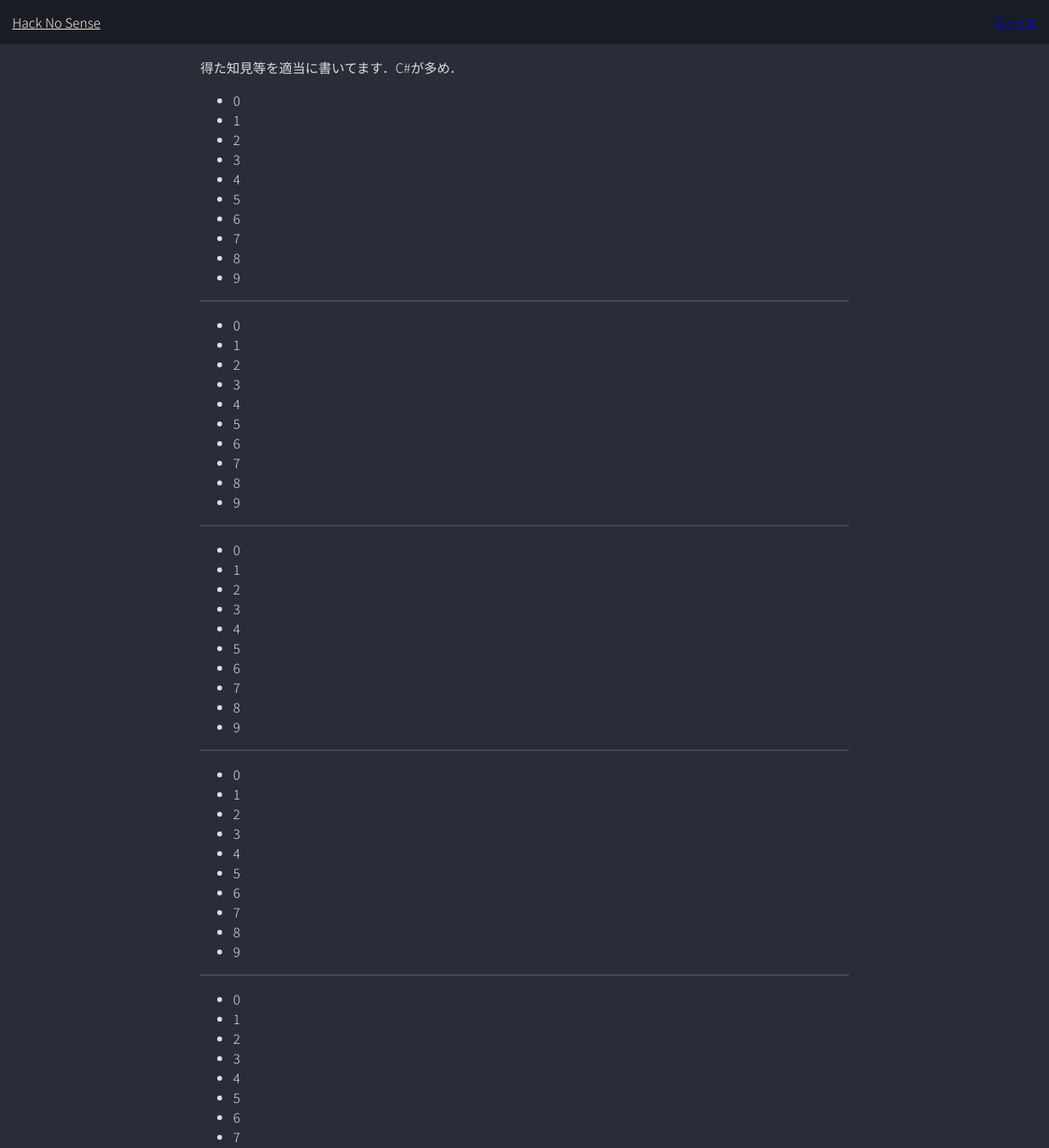
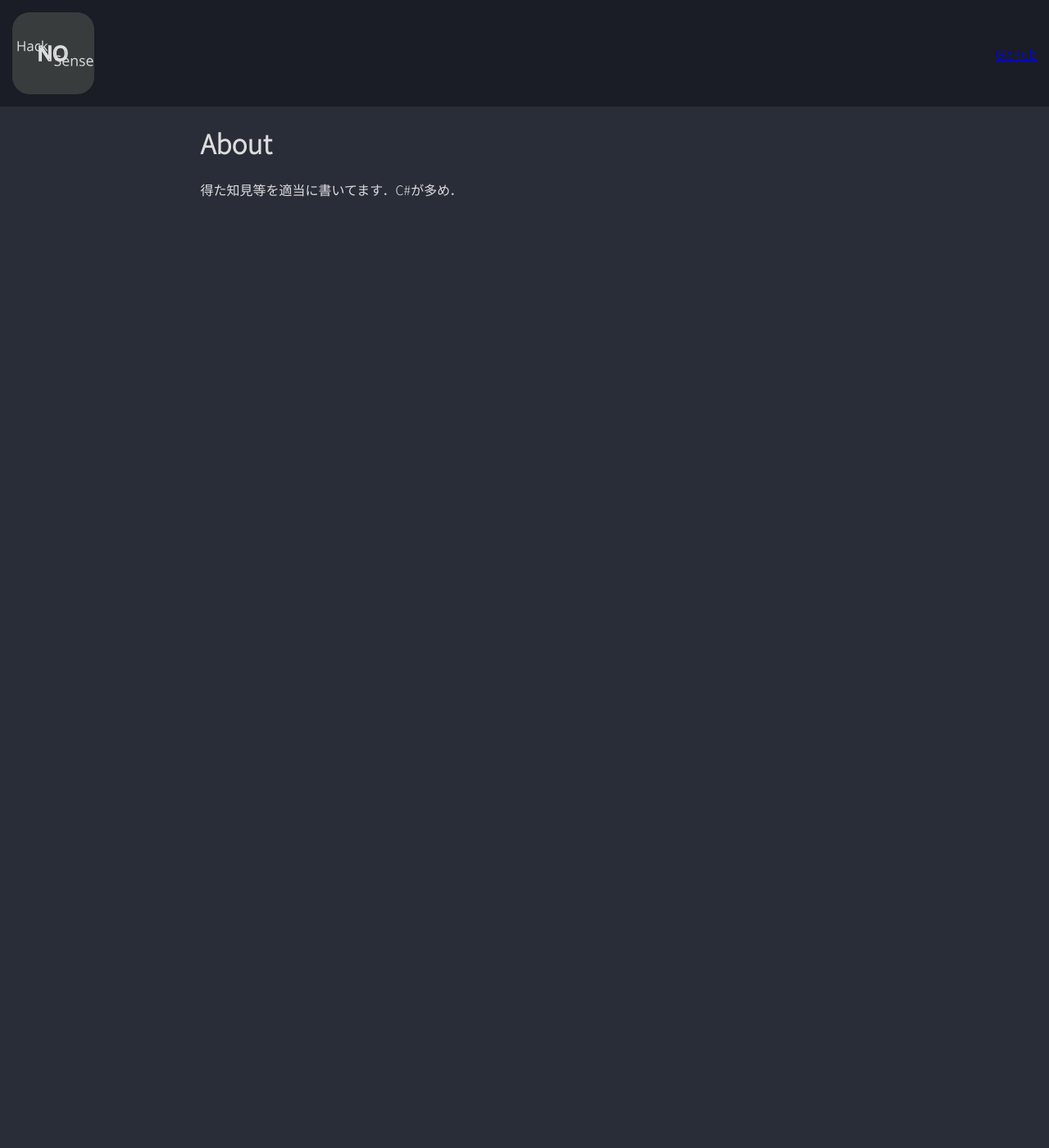
Before and after one commit to maemon4095/Hack-a-Sense, a Jekyll site: the page built from pages/home.md, in a window 1280 px wide and 1400 px high. Shown: the whole window at 82% size. Built offline with Jekyll 4.4.1, drawn with Linux system fonts in a browser that asks for light colours; our own code applies the rules of GitHub Pages for plain Markdown files.

Commit message:
copy from main

```diff
--- a/_includes/header.html
+++ b/_includes/header.html
@@ -1,7 +1,6 @@
 <header id="header">
     <div class="flexbox">
-        <a class="logo-text" href="{{ '/' | relative_url }}">Hack No Sense</a>
-
+        <img src="assets/images/logo.svg" height="100" href="{{ '/' | relative_url }}">
         <!-- 検索 追加予定 -->
         <div class="end">
             <a href="https://github.com/maemon4095/HackNoSense">GitHub</a>
--- a/assets/sass/style.scss
+++ b/assets/sass/style.scss
@@ -1,4 +1,4 @@
-html{
+html {
   font-family: 'Noto Sans JP', sans-serif;
   box-sizing: border-box;
   font-size: 100%;
@@ -32,7 +32,9 @@ header {
 }
 
 .logo-text {
+  content: "Hack\nNo\nSense";
   color: antiquewhite;
+
 }
 
 .content-root {
--- a/pages/home.md
+++ b/pages/home.md
@@ -2,69 +2,5 @@
 layout: default
 permalink: /
 ---
+# About
 得た知見等を適当に書いてます．C#が多め．
-
-- 0
-- 1
-- 2
-- 3
-- 4
-- 5
-- 6
-- 7
-- 8
-- 9
-
-* * *
-
-- 0
-- 1
-- 2
-- 3
-- 4
-- 5
-- 6
-- 7
-- 8
-- 9
-
-* * *
-
-- 0
-- 1
-- 2
-- 3
-- 4
-- 5
-- 6
-- 7
-- 8
-- 9
-
-* * *
-
-- 0
-- 1
-- 2
-- 3
-- 4
-- 5
-- 6
-- 7
-- 8
-- 9
-
-* * *
-
-- 0
-- 1
-- 2
-- 3
-- 4
-- 5
-- 6
-- 7
-- 8
-- 9
-
-* * *
```
Also changed, not shown: assets/images/logo.svg (added).
